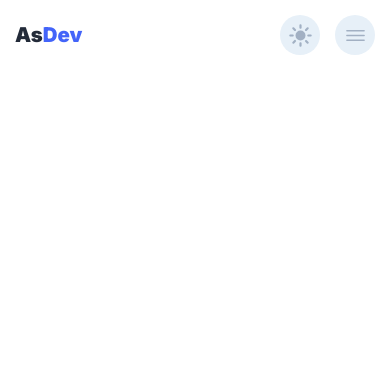
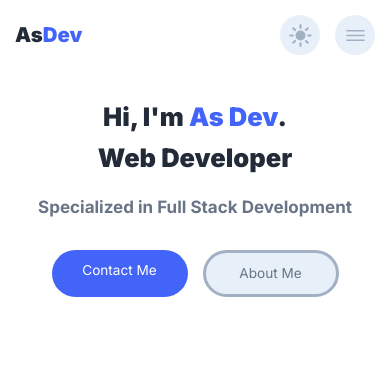
Before and after one commit to asdeveloop/personal-blog, a plain HTML site: page index.html in a window 390 px wide. Drawn offline with nearby package versions, Linux system fonts and the light colour scheme.

Commit message:
hero mobile

```diff
--- a/assets/css/style.css
+++ b/assets/css/style.css
@@ -175,7 +175,58 @@ html {
 .btn {
   min-width: 10rem;
   border-radius: 100px;
+  text-align: center;
+  transition: all 0.2s;
 }
+
+.btn-primary {
+  background: var(--accent);
+  color: var(--white);
+  padding: 0.6rem 1.2rem;
+}
+
+.btn-primary:hover {
+  background: var(--foreground-secondary);
+  color: var(--action-primary);
+}
+
+.btn-secondary {
+  background: var(--action-secondary);
+  color: var(--foreground-secondary);
+  padding: 0.6rem 1.2rem;
+  border: 3px solid var(--foreground-tertiary);
+}
+
+.btn-secondary:hover {
+  color: var(--accent);
+  border-color: var(--accent);
+}
+
+/*=============== Extra style for dark theme ===============*/
+
+.dark-theme .btn-primary:hover {
+  color: var(--background-primary);
+}
+
+.dark-theme .blog-topic {
+  background: var(--action-primary);
+  color: var(--foreground-secondary);
+}
+
+.dark-theme .blog-topic:hover {
+  background: var(--foreground-primary);
+  color: var(--action-primary);
+}
+
+.dark-theme .load-more:hover {
+  color: var(--white);
+}
+
+.dark-theme .aside .h2 {
+  color: var(--foreground-primary);
+}
+
+
 
 /*=============== HEADER ===============*/
 header {
@@ -286,3 +337,38 @@ header .btn-group {
 .mobile-nav .nav-link:hover {
   color: var(--accent);
 }
+
+/*=============== HERO SECTION ===============*/
+
+.hero {
+  background: var(--background-primary);
+  padding-top: 2rem;
+  padding-bottom: var(--py);
+  text-align: center;
+}
+
+.hero .h1 {
+  margin-bottom: 1rem;
+  line-height: 1.6;
+}
+
+.hero b {
+  color: var(--accent);
+  font-weight: inherit;
+}
+
+.hero .h3 {
+  color: var(--foreground-secondary);
+  margin-bottom: 2rem;
+}
+
+.hero .btn-group {
+  display: flex;
+  justify-content: center;
+  flex-wrap: wrap;
+  gap: 15px;
+}
+
+.hero .right {
+  display: none;
+}
--- a/index.html
+++ b/index.html
@@ -87,6 +87,32 @@
     </div>
   </header>
 
+  <main>
+    <!--==================== Hero ====================-->
+    <div class="hero">
+      <div class="container">
+        <div class="left">
+          <h1 class="h1">Hi, I'm <b>As Dev</b>. <br />Web Developer</h1>
+          <p class="h3">Specialized in Full Stack Development</p>
+          <div class="btn-group">
+            <a href="#" class="btn btn-primary">Contact Me</a>
+            <a href="#" class="btn btn-secondary">About Me</a>
+          </div>
+        </div>
+        <div class="right">
+          <div class="pattern-bg"></div>
+          <div class="img-box">
+            <img src="./assets/images/about.png" alt="" class="hero-img">
+
+            <div class="shape shape-1"></div>
+            <div class="shape shape-2"></div>
+
+          </div>
+        </div>
+      </div>
+    </div>
+  </main>
+
 
   <!--=============== main script ===============-->
   <script src="./assets/js/script.js"></script>
```
